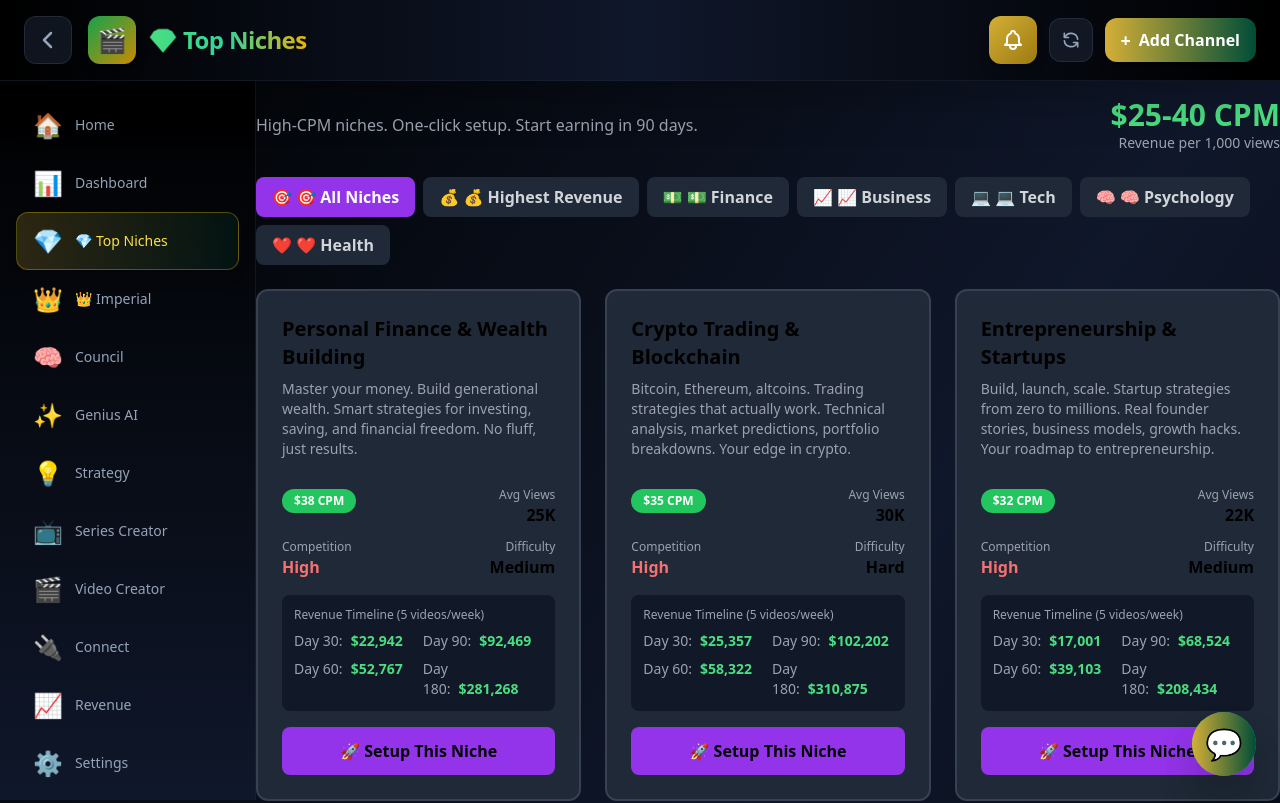
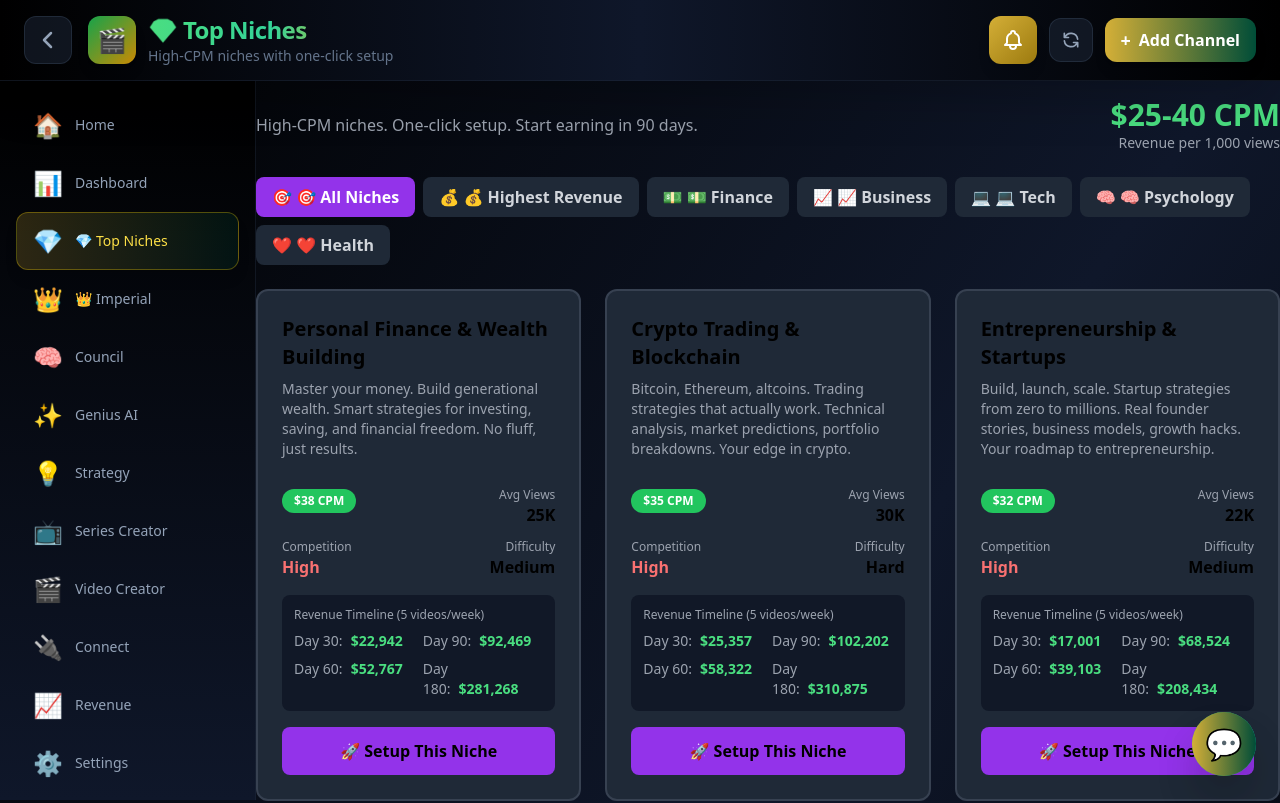
Before and after one commit to Uncle-T36/Sixfold-systems-ai-youtube-agency, a Next.js app: page /top-niches in a window 1280 px wide. Shown: the top 803 px of the page. Built offline with nearby package versions, Linux system fonts and the light colour scheme.

Commit message:
fix: improve top-niches page structure and add description

```diff
--- a/pages/top-niches.tsx
+++ b/pages/top-niches.tsx
@@ -1,20 +1,24 @@
 import React from 'react';
+import PageLayout from '../components/PageLayout';
 import TopNichesBrowser from '../components/TopNichesBrowser';
-import PageLayout from '../components/PageLayout';
 import { useRouter } from 'next/router';
 
+/**
+ * 💎 TOP NICHES PAGE
+ * Browse and setup high-CPM YouTube niches
+ */
 export default function TopNichesPage() {
   const router = useRouter();
 
   const handleNicheSetup = (channelId: string) => {
-    // Redirect to dashboard after setup
+    // Redirect to dashboard after successful setup
     setTimeout(() => {
       router.push('/dashboard');
     }, 2000);
   };
 
   return (
-    <PageLayout title="💎 Top Niches">
+    <PageLayout title="💎 Top Niches" currentPage="High-CPM niches with one-click setup">
       <TopNichesBrowser onNicheSetup={handleNicheSetup} />
     </PageLayout>
   );
```
